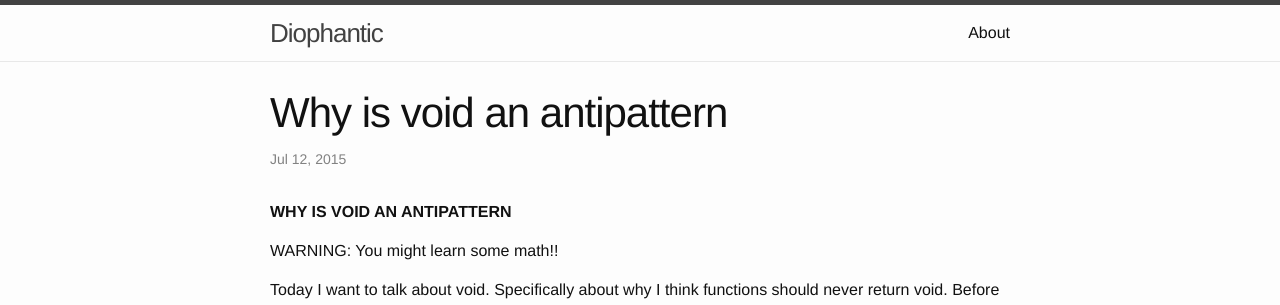
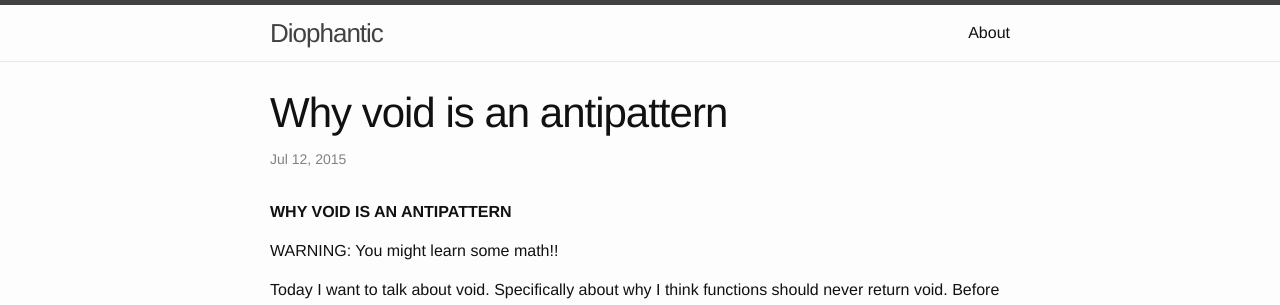
Before and after one commit to Baudin999/Baudin999.github.io, a Jekyll site: the page built from _posts/2015-07-12-void-the-anti-pattern.markdown, in a window 1280 px wide and 900 px high. Shown: the top 305 px of the window. Built offline with Jekyll 4.4.1, drawn with Linux system fonts in a browser that asks for light colours.

```diff
--- a/_posts/2015-07-12-void-the-anti-pattern.markdown
+++ b/_posts/2015-07-12-void-the-anti-pattern.markdown
@@ -1,10 +1,10 @@
 ---
 layout: post
-title:  "Why is void an antipattern"
+title:  "Why void is an antipattern"
 date:   2015-07-12 08:42:46
 categories: programming
 ---
-## Why is void an antipattern
+## Why void is an antipattern
 
 WARNING: You might learn some math!!
 
```
